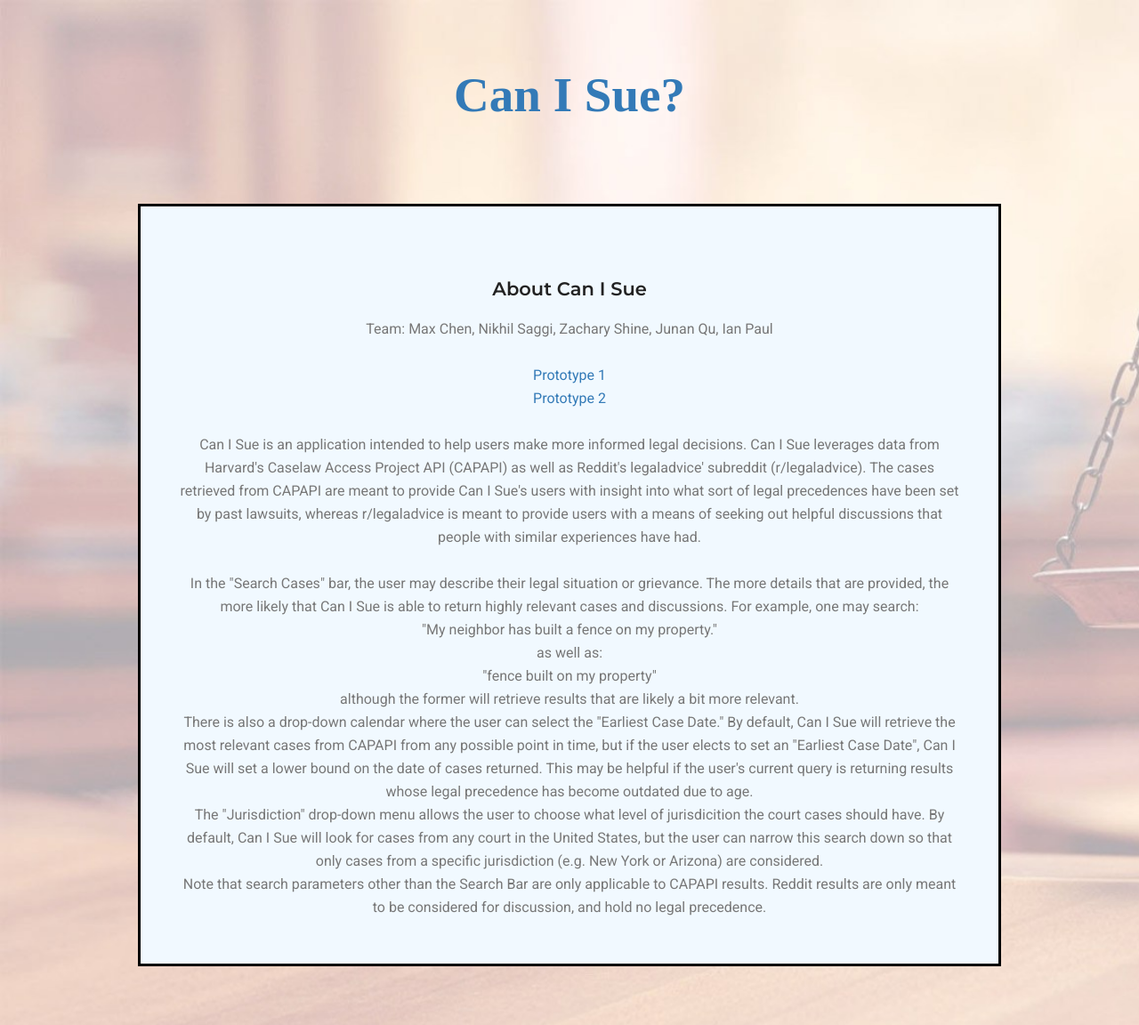
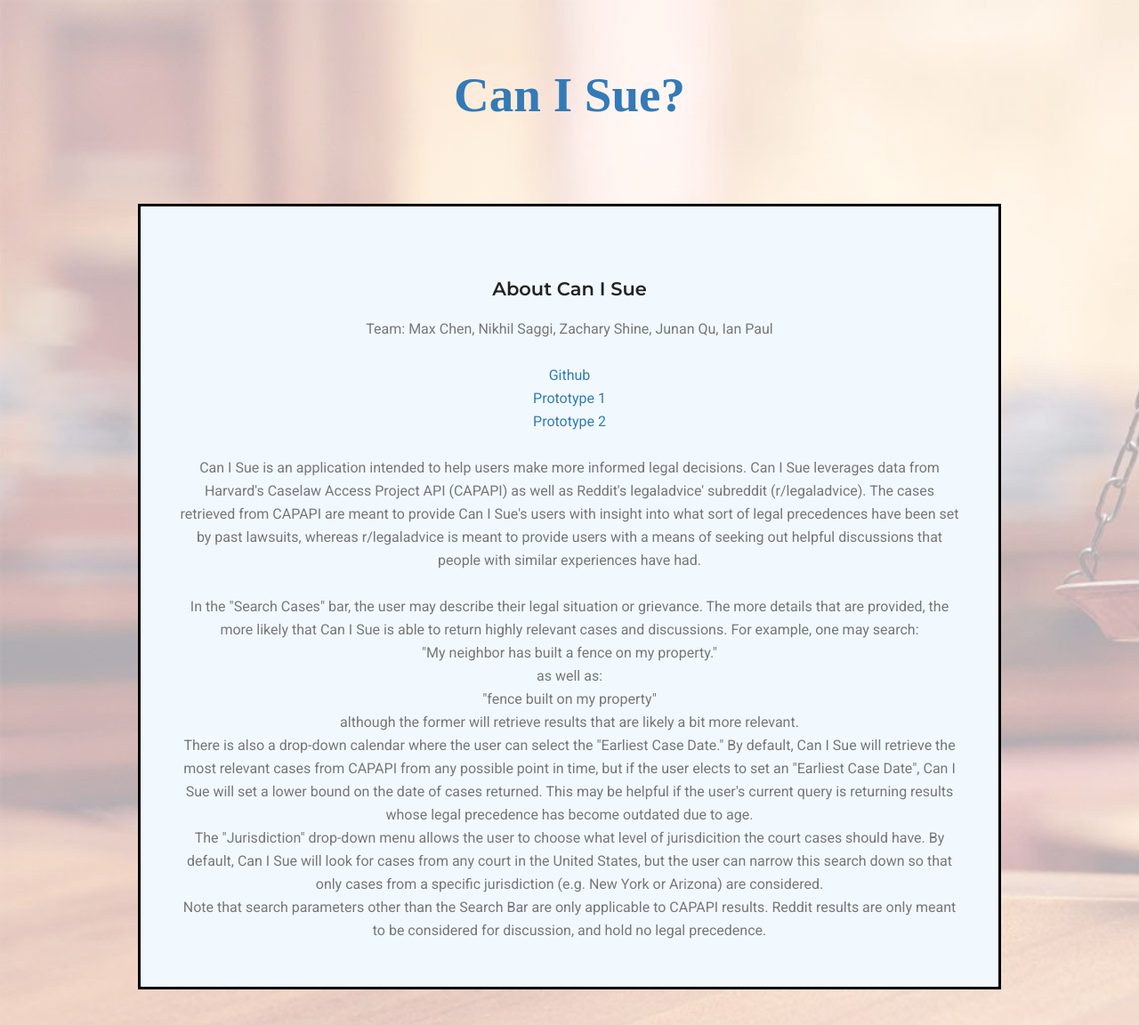
Before and after one commit to JunanQu/CanISue, a Flask app: page /about in a window 1280 px wide. Shown: the top 1152 px of the page at 89% size. Run offline with Flask 2, Linux system fonts and the light colour scheme; parts of the project's set-up code (start-up, migrations or seed data) failed here and were passed over; some libraries are stand-ins or nearby versions.

Commit message:
Link to git

```diff
--- a/app/templates/about.html
+++ b/app/templates/about.html
@@ -28,6 +28,7 @@
     <div class="feature-item" style="border-color:black;border-style: solid; margin-bottom: 10px;">
       <h4>About Can I Sue</h4>
       <p>Team: Max Chen, Nikhil Saggi, Zachary Shine, Junan Qu, Ian Paul</p><br>
+      <p><a href="https://github.com/JunanQu/CanISue/">Github</a></p>
       <p><a href="https://canisuev02.herokuapp.com/">Prototype 1</a></p>
       <p><a href="https://canisuev03.herokuapp.com/">Prototype 2</a></p><br>
 
```
